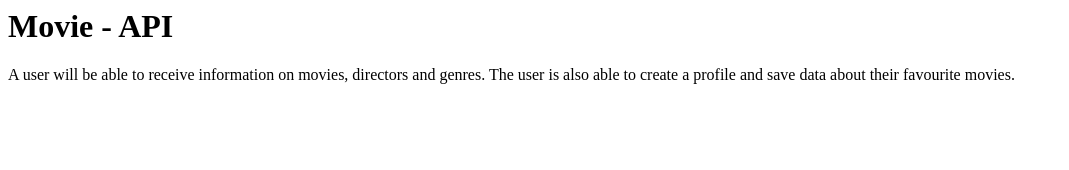
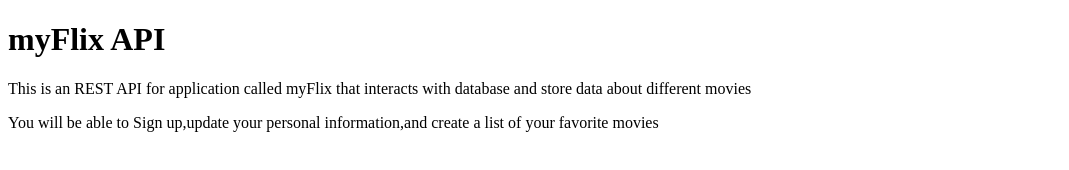
Before and after one commit to Bilal-32/movie_api, a website: page documentation.html in a window 1280 px wide. Shown: the whole page, without its empty margins (0-1069 px from the left). Drawn offline with Linux system fonts and the light colour scheme.

Commit message:
Update documentation.html

```diff
--- a/documentation.html
+++ b/documentation.html
@@ -1,3 +1,14 @@
-<h1>Movie - API</h1>
-
-A user will be able to receive information on movies, directors and genres. The user is also able to create a profile and save data about their favourite movies.
+<!DOCTYPE html>
+<html lang="en">
+<head>
+  <meta charset="UTF-8">
+  <meta http-equiv="X-UA-Compatible" content="IE=edge">
+  <meta name="viewport" content="width=device-width, initial-scale=1.0">
+  <title>myFlix</title>
+</head>
+<body>
+  <h1>myFlix API</h1>
+  <p>This is an REST API for application called myFlix that interacts with database and store data about different movies</p>
+  <p>You will be able to Sign up,update your personal information,and create a list of your favorite movies</p>
+</body>
+</html>
```
